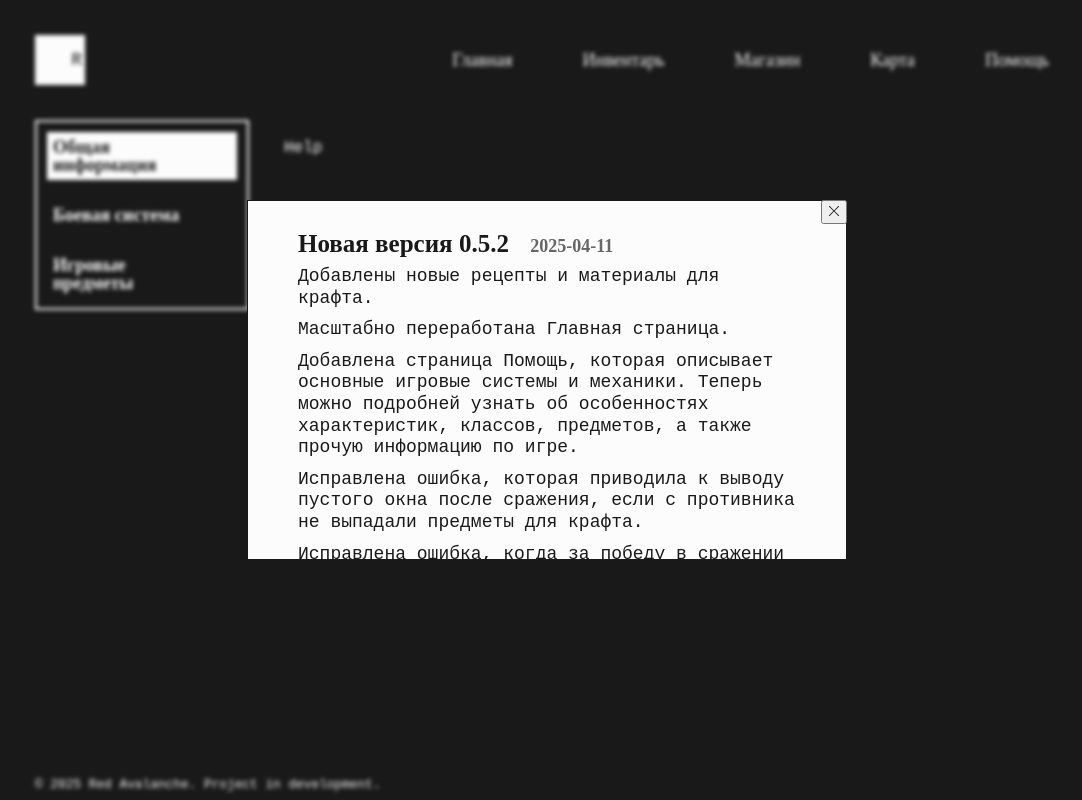
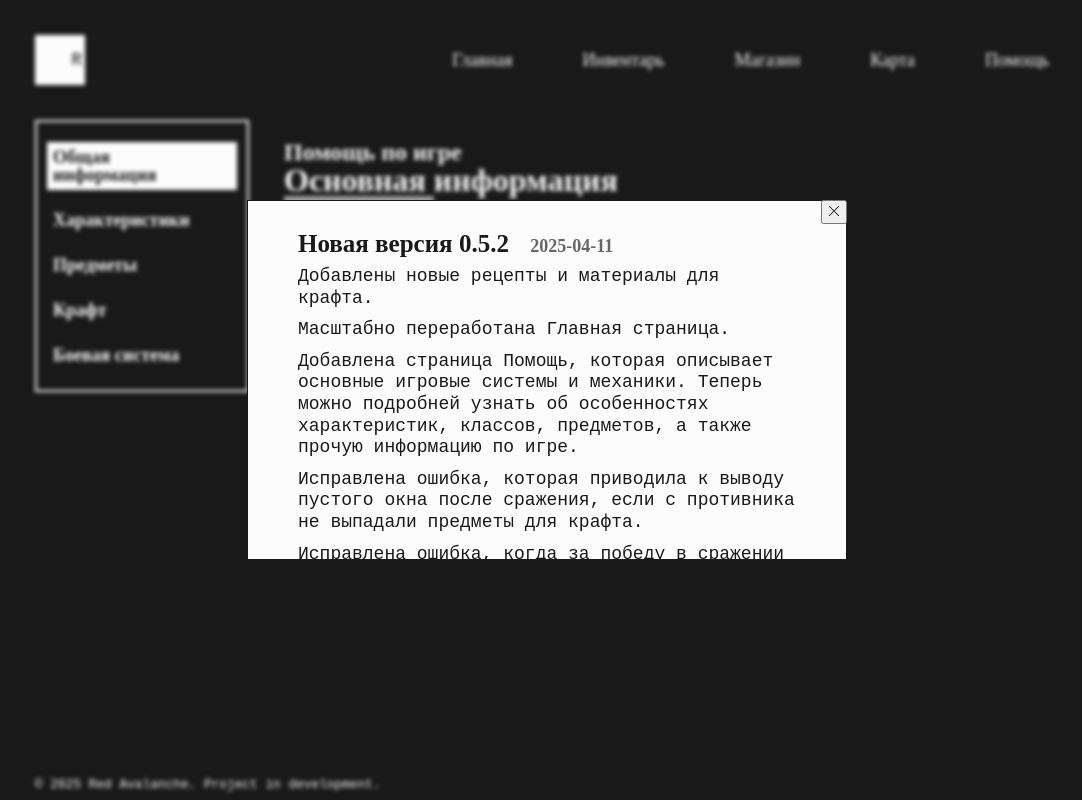
Before and after one commit to SanyaEricssonX/game-app, a Vue app: page /help in a window 1280 px wide. Shown: the whole page, without its empty margins (93-1175 px from the left). Built offline with nearby package versions, Linux system fonts and the light colour scheme; grey boxes are pictures that could not be loaded.

Commit message:
Добавил отображение markdown файлов на странице помощь. настроил смену контента при нажатии на кнопки меню у сайдбара на странице помощь

```diff
--- a/package.json
+++ b/package.json
@@ -10,6 +10,8 @@
   },
   "dependencies": {
     "core-js": "^3.8.3",
+    "dompurify": "^3.2.5",
+    "marked": "^15.0.8",
     "vue": "^3.2.13",
     "vue-router": "^4.5.0",
     "vuex": "^4.1.0"
--- /dev/null
+++ b/public/help/main.md
@@ -0,0 +1,3 @@
+# Основная информация
+
+<img src="images/test_item.webp" alt="Компьютер" width="150" height="150">
--- a/src/App.vue
+++ b/src/App.vue
@@ -26,7 +26,11 @@
           v-if="['Inventory', 'Shop', 'Map'].includes($route.name)"
           @show-modal="openModal"
         />
-        <app-sidebar class="menu-block" :key="$route.name" v-else />
+        <app-sidebar
+          class="menu-block"
+          :key="$route.name"
+          v-else-if="['Home', 'Help'].includes($route.name)"
+        />
         <router-view class="router-block" @show-modal="openModal"></router-view>
       </main>
       <app-footer></app-footer>
--- a/src/components/AppSidebar.vue
+++ b/src/components/AppSidebar.vue
@@ -26,6 +26,7 @@
         <h6 class="menu__text">История обновлений</h6>
       </li>
     </ul>
+
     <ul class="sidebar-menu" v-if="'Help'.includes($route.name)">
       <li
         class="menu__item"
@@ -41,7 +42,7 @@
         :class="{ active: selectedTab == 2 }"
         @click="selectContent(2)"
       >
-        <h6 class="menu__text">Боевая система</h6>
+        <h6 class="menu__text">Характеристики</h6>
       </li>
       <li
         class="menu__item"
@@ -49,7 +50,23 @@
         :class="{ active: selectedTab == 3 }"
         @click="selectContent(3)"
       >
-        <h6 class="menu__text">Игровые предметы</h6>
+        <h6 class="menu__text">Предметы</h6>
+      </li>
+      <li
+        class="menu__item"
+        role="button"
+        :class="{ active: selectedTab == 4 }"
+        @click="selectContent(4)"
+      >
+        <h6 class="menu__text">Крафт</h6>
+      </li>
+      <li
+        class="menu__item"
+        role="button"
+        :class="{ active: selectedTab == 5 }"
+        @click="selectContent(5)"
+      >
+        <h6 class="menu__text">Боевая система</h6>
       </li>
     </ul>
   </div>
@@ -86,7 +103,7 @@ export default {
 .sidebar-menu {
   display: flex;
   flex-direction: column;
-  padding: 10px;
+  padding: 20px 10px;
   width: 210px;
 }
 .menu__item {
@@ -95,7 +112,7 @@ export default {
   cursor: pointer;
 }
 .menu__item:not(:last-child) {
-  margin-bottom: 20px;
+  margin-bottom: 15px;
 }
 .menu__item:hover {
   border-color: var(--color-light);
--- a/src/pages/HelpPage.vue
+++ b/src/pages/HelpPage.vue
@@ -1,28 +1,63 @@
 <template>
   <div class="container help-container">
-    Help
+    <h2>Помощь по игре</h2>
+    <div class="help-section" v-html="compiledMarkdown"></div>
   </div>
 </template>
 
 <script type="text/javascript">
+import { marked } from "marked";
+import DOMPurify from "dompurify";
+
 export default {
   name: "HelpPage",
-  extends: {},
-  props: {},
   data() {
-    return {};
+    return {
+      markdownContent: "",
+      filename: "main",
+      files: ["main", "characteristics", "items", "craft", "combat"],
+    };
   },
-  computed: {},
-  components: {},
-  watch: {},
-  methods: {},
-  beforeCreate() {},
-  mounted() {},
+  computed: {
+    compiledMarkdown() {
+      return DOMPurify.sanitize(marked(this.markdownContent));
+    },
+    currentTab() {
+      return this.$store.state.menuContent;
+    },
+  },
+  methods: {
+    async loadMarkdownFile(name) {
+      try {
+        const response = await fetch(`/help/${name}.md`);
+        this.markdownContent = await response.text();
+      } catch (error) {
+        console.error("Ошибка загрузки файла:", error);
+        this.markdownContent =
+          "## Ошибка загрузки статьи. Обратитесь к администратору!";
+      }
+    },
+  },
+  watch: {
+    currentTab(newTab) {
+      this.filename = this.files[newTab - 1];
+      this.loadMarkdownFile(this.filename);
+    },
+  },
+  async created() {
+    await this.loadMarkdownFile(this.filename);
+  },
 };
 </script>
 
 <style scoped>
 .help-container {
   display: flex;
+  flex-direction: column;
 }
+/* .help-section {
+  max-width: 600px;
+  margin: 0 auto;
+  padding: 20px;
+} */
 </style>
--- a/src/store/index.js
+++ b/src/store/index.js
@@ -31,7 +31,7 @@ export default createStore({
     playerEquipment: { weapon: 0, helmet: 0, upper: 0, lower: 0, gloves: 0, boots: 0, weaponDurability: 0, helmetDurability: 0, upperDurability: 0, lowerDurability: 0, glovesDurability: 0, bootsDurability: 0 },
     levelIsUp: false,
     professionIsChosen: false,
-    modalNotification: { visible: false, text: "", from: "", resources: {gold: 0, wood: 0, stone: 0, iron: 0} },
+    modalNotification: { visible: false, text: "", from: "", resources: { gold: 0, wood: 0, stone: 0, iron: 0 } },
     menuContent: 1,
   },
   getters: {},
@@ -40,7 +40,7 @@ export default createStore({
       state.triggerSortEnemies = value;
       state.triggerUpdateInventory = value;
       state.triggerUpdateShop = value;
-    }
+    },
   },
   actions: {
     triggerSortEnemies({ commit }) {
--- a/vue.config.js
+++ b/vue.config.js
@@ -9,5 +9,5 @@ module.exports = defineConfig({
         'process.env.VUE_APP_VERSION': JSON.stringify(require('./package.json').version)
       })
     ]
-  }
+  },
 })
```
Also changed, not shown: public/help/characteristics.md (added, +1 -0 lines), public/help/combat.md (added, +9 -0 lines), public/help/craft.md (added, +5 -0 lines), public/help/items.md (added, +8 -0 lines), public/help/images/test_item.webp (added), 1 other file (tests, documents, lock files or other folders).
